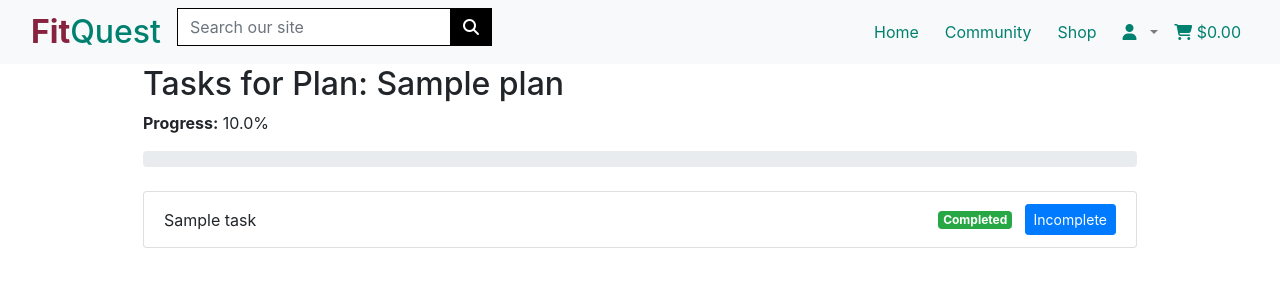
After one commit to Dhruvesh48/FitQuest, a Django app: page /fitquest/tasks/1/ in a window 1280 px wide. The commit adds this page. Shown: the top 300 px of the page. Run offline with Django 5.2, Linux system fonts and the light colour scheme; a user stored in the database is signed in; tables that the repository leaves empty hold one stand-in row (values such as "Sample post"); some libraries are stand-ins or nearby versions.

Commit message:
added task template and view

```diff
--- a/fitquest/admin.py
+++ b/fitquest/admin.py
@@ -16,9 +16,10 @@ class NutritionalPlanAdmin(SummernoteModelAdmin):
     list_filter = ('body_type', 'plan')
     summernote_field = ('description',)
 
-class TaskAdmin(admin.ModelAdmin):
+class TaskAdmin(SummernoteModelAdmin):
     list_display = ('title', 'plan', 'due_date', 'is_completed')
     list_filter = ('is_completed',)
+    summernote_field = ('description',)
 
 class ProgressAdmin(admin.ModelAdmin):
     list_display = ('plan', 'date', 'tasks_completed', 'total_tasks')
--- a/fitquest/models.py
+++ b/fitquest/models.py
@@ -75,13 +75,14 @@ class Task(models.Model):
     plan = models.ForeignKey(Plan, on_delete=models.CASCADE, related_name='tasks')
     title = models.CharField(max_length=255)
     description = models.TextField(blank=True, null=True)
-    due_date = models.DateField()
+    due_date = models.DateField(blank=True, null=True)
     is_completed = models.BooleanField(default=False)
 
     def __str__(self):
         return f"{self.title} ({'Completed' if self.is_completed else 'Pending'})"
 
 class Progress(models.Model):
+    user = models.ForeignKey(User, on_delete=models.CASCADE, default=1)
     plan = models.ForeignKey(Plan, on_delete=models.CASCADE, related_name='progress')
     date = models.DateField(auto_now_add=True)
     tasks_completed = models.IntegerField(default=0)
--- a/fitquest/templates/fitquest/plan_detail.html
+++ b/fitquest/templates/fitquest/plan_detail.html
@@ -58,6 +58,10 @@
                 </ul>
             </div>
 
+            <div class="mt-4 text-center">
+                <a href="{% url 'view_tasks' plan.id %}" class="btn btn-primary">Start Plan</a>
+            </div>
+
             <!-- Back Button -->
             <div class="mt-4 text-center">
                 <a href="{% url 'plan_list' %}" class="btn btn-secondary">Back to Plans</a>
--- /dev/null
+++ b/fitquest/templates/fitquest/view_tasks.html
@@ -0,0 +1,39 @@
+{% extends "base.html" %}
+{% load static %}
+
+{% block page_header %}
+    <div class="container header-container">
+        <div class="row">
+            <div class="col"></div>
+        </div>
+    </div>
+{% endblock %}
+
+{% block content %}
+<div class="container content-container">
+    <h2>Tasks for Plan: {{ plan.title }}</h2>
+    <p><strong>Progress:</strong> {{ progress.calculate_completion_rate }}%</p>
+    <div class="progress mb-4">
+        <div class="progress-bar" role="progressbar" aria-valuenow="{{ progress.calculate_completion_rate }}" aria-valuemin="0" aria-valuemax="100"></div>
+    </div>
+    <ul class="list-group">
+        {% for task in tasks %}
+            <li class="list-group-item d-flex justify-content-between align-items-center">
+                {{ task.title }}
+                <span>
+                    {% if task.is_completed %}
+                        <span class="badge badge-success">Completed</span>
+                    {% else %}
+                        <span class="badge badge-warning">Pending</span>
+                    {% endif %}
+                    <a href="{% url 'update_task_status' task.id %}" class="btn btn-sm btn-primary ml-2">
+                        {% if task.is_completed %} Incomplete {% else %} Complete {% endif %}
+                    </a>
+                </span>
+            </li>
+        {% empty %}
+            <p>No tasks available for this plan.</p>
+        {% endfor %}
+    </ul>
+</div>
+{% endblock %}
--- a/fitquest/urls.py
+++ b/fitquest/urls.py
@@ -4,4 +4,6 @@ from . import views
 urlpatterns = [
     path('', views.plan_list, name='plan_list'),
     path('plans/<int:plan_id>/', views.plan_detail, name='plan_detail'),
+    path('tasks/<int:plan_id>/', views.view_tasks, name='view_tasks'),
+    path('tasks/update/<int:task_id>/', views.update_task_status, name='update_task_status'),
 ]
--- a/fitquest/views.py
+++ b/fitquest/views.py
@@ -1,5 +1,5 @@
-from django.shortcuts import render, get_object_or_404
-from .models import Plan
+from django.shortcuts import render, get_object_or_404, redirect
+from .models import Plan, Task, Progress
 
 # Create your views here.
 def plan_list(request):
@@ -20,3 +20,29 @@ def plan_detail(request, plan_id):
         'plan': plan,
     }
     return render(request, 'fitquest/plan_detail.html', context)
+
+def view_tasks(request, plan_id):
+    plan = get_object_or_404(Plan, id=plan_id)
+    tasks = Task.objects.filter(plan=plan).order_by('due_date')
+    progress, created = Progress.objects.get_or_create(user=request.user, plan=plan)
+
+    context = {
+        'plan': plan,
+        'tasks': tasks,
+        'progress': progress,
+    }
+    return render(request, 'fitquest/view_tasks.html', context)
+
+def update_task_status(request, task_id):
+    task = get_object_or_404(Task, id=task_id)
+    task.is_completed = not task.is_completed
+    task.save()
+
+    progress = Progress.objects.get(user=request.user, plan=task.plan)
+    completed_tasks = Task.objects.filter(plan=task.plan, is_completed=True).count()
+    total_tasks = Task.objects.filter(plan=task.plan).count()
+    progress.tasks_completed = completed_tasks
+    progress.total_tasks = total_tasks
+    progress.save()
+
+    return redirect('view_tasks', plan_id=task.plan.id)
```
Also changed, not shown: fitquest/migrations/0011_alter_task_due_date.py (added), fitquest/migrations/0012_progress_user.py (added).
